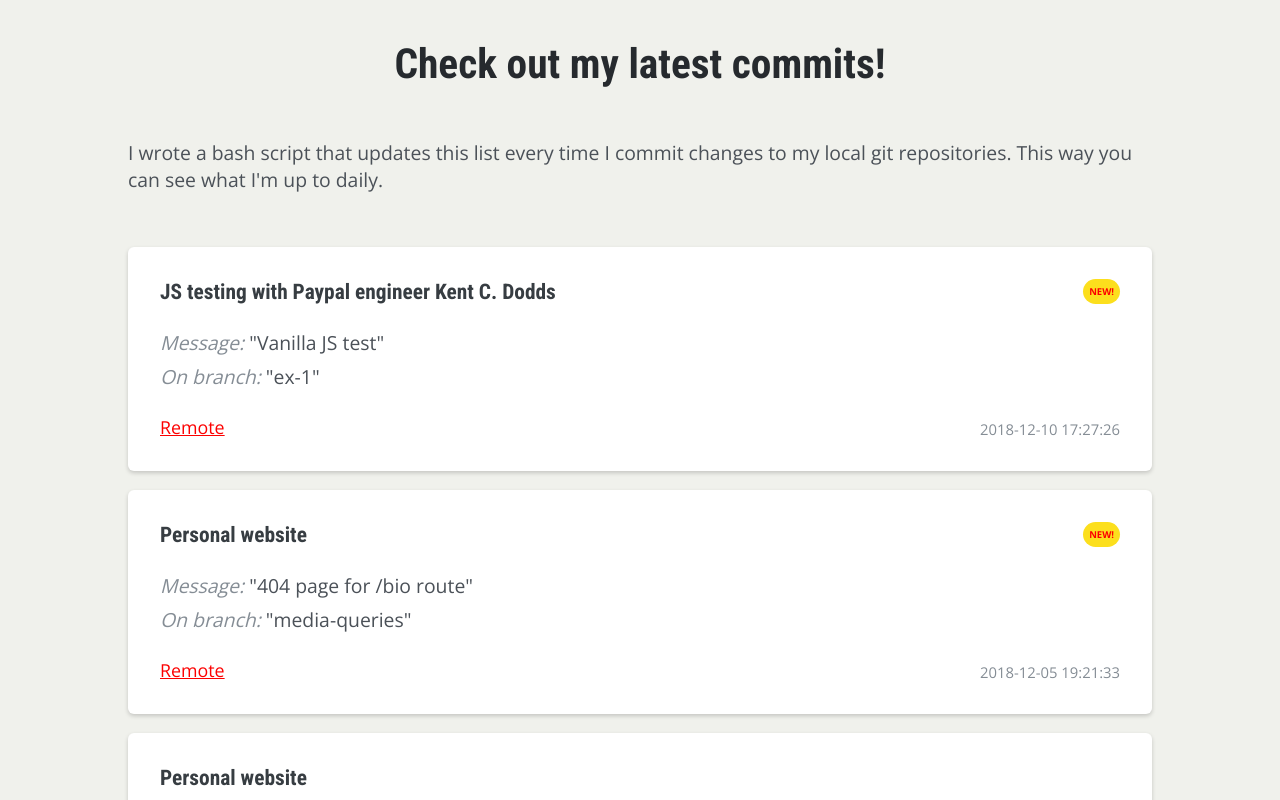
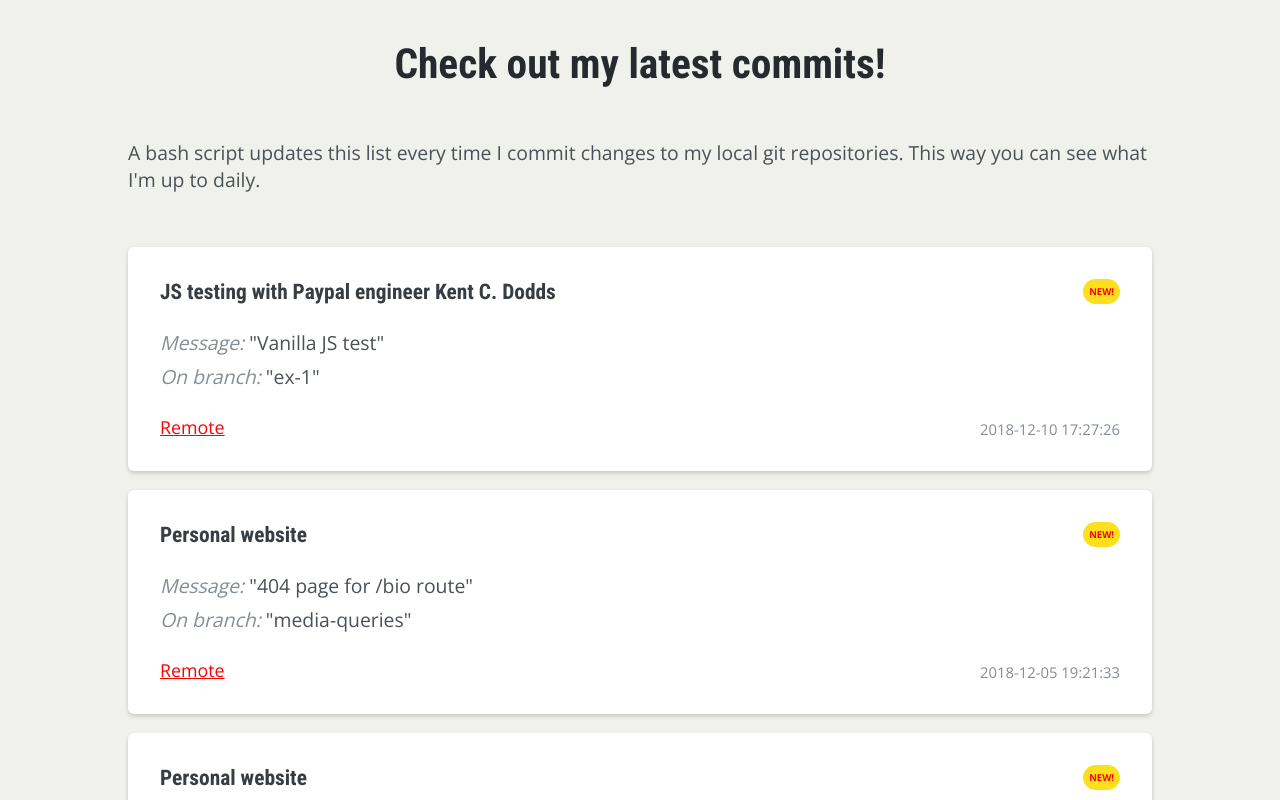
Before and after one commit to LuisRevillaM/personal-site, a React (Create React App) app: page / in a window 1280 px wide. Shown: the part 800-1600 px from the top of the page. Built offline with nearby package versions, Linux system fonts and the light colour scheme.

Commit message:
Copy adjustments

```diff
--- a/src/Home/Home.js
+++ b/src/Home/Home.js
@@ -106,7 +106,7 @@
           </div>
           <div className="commits-intro">
             <div>
-              I wrote a bash script that updates this list every time I commit
+              A bash script updates this list every time I commit
               changes to my local git repositories. This way you can see what I'm up
               to daily.
             </div>
@@ -121,7 +121,7 @@
                 <div key={i} className="commit">
                   <div className="project-title">
                     {com.project}{" "}
-                    {Date.now() < date.getTime() + 2 * 3600 * 1000 ? (
+                    {Date.now() < date.getTime() + 5 * 3600 * 1000 ? (
                       <div className="fresh">
                         <div>new!</div>
                       </div>
```
